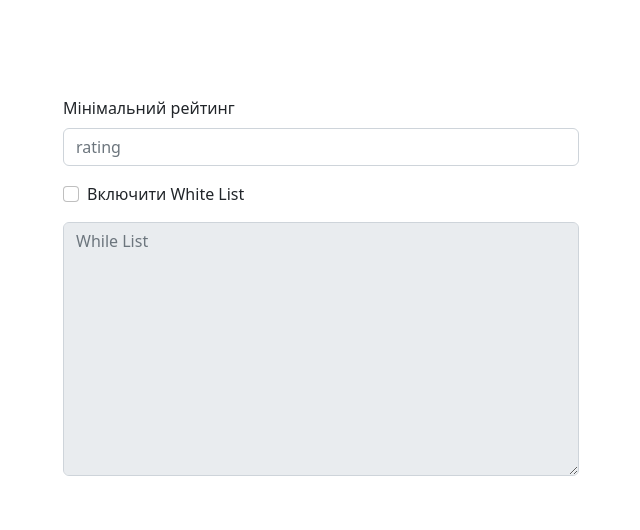
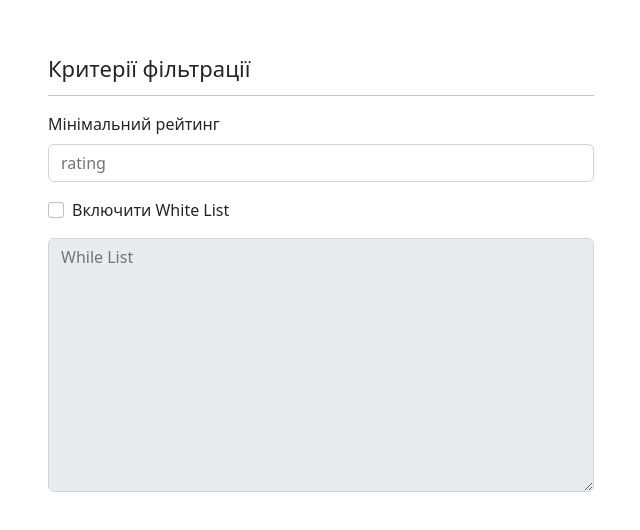
Before and after one commit to alchemycat/Taobao-Chrome-Extension, a browser extension: page options.html in a window 1280 px wide. Shown: the part 114-644 px from the top of the page, without its empty margins (319-959 px from the left). Drawn offline with nearby package versions, Linux system fonts and the light colour scheme.

```diff
--- a/options.css
+++ b/options.css
@@ -3,14 +3,14 @@
   height: 100vh;
   box-sizing: border-box;
 }
-.container {
-  width: 540px;
-  margin: 0 auto;
-  height: 100vh;
-}
-.settings {
+.row {
   height: 100vh;
   display: flex;
-  flex-direction: column;
+  align-items: center;
   justify-content: center;
 }
+.settings__header {
+  font-size: 22px;
+  line-height: 22px;
+  margin: 0;
+}
--- a/options.html
+++ b/options.html
@@ -13,11 +13,58 @@
     <title>Taobao [Options]</title>
   </head>
   <body class="options">
-    <div class="container">
-      <section class="settings">
+    <div class="container-lg">
+      <div class="row">
+        <!-- <div class="col-4">
+          <div
+            class="nav flex-column nav-pills me-3"
+            id="v-pills-tab"
+            role="tablist"
+            aria-orientation="vertical"
+          >
+            <button
+              class="nav-link active"
+              id="v-pills-home-tab"
+              data-bs-toggle="pill"
+              data-bs-target="#v-pills-home"
+              type="button"
+              role="tab"
+              aria-controls="v-pills-home"
+              aria-selected="true"
+            >
+              Критерії фільтрації
+            </button>
+            <button
+              class="nav-link"
+              id="v-pills-profile-tab"
+              data-bs-toggle="pill"
+              data-bs-target="#v-pills-profile"
+              type="button"
+              role="tab"
+              aria-controls="v-pills-profile"
+              aria-selected="false"
+            >
+              Інші налаштування
+            </button>
+          </div>
+        </div> -->
+        <div class="col-6">
+          <div class="tab-content" id="v-pills-tabContent">
+            <div
+              class="tab-pane fade show active"
+              id="v-pills-home"
+              role="tabpanel"
+              aria-labelledby="v-pills-home-tab"
+              tabindex="0"
+            >
+              <div class="settings__wrapper">
+                <h2 class="settings__header">Критерії фільтрації</h2>
+                <hr />
                 <div class="settings__field rating">
                   <div class="mb-3">
-            <label for="mrg" class="form-label">Мінімальний рейтинг</label>
+                    <label for="mrg" class="form-label"
+                      >Мінімальний рейтинг</label
+                    >
                     <input
                       type="text"
                       class="form-control"
@@ -46,7 +93,20 @@
                       rows="10"
                     ></textarea>
                   </div>
-        </section>
+                </div>
+              </div>
+              <div
+                class="tab-pane fade"
+                id="v-pills-profile"
+                role="tabpanel"
+                aria-labelledby="v-pills-profile-tab"
+                tabindex="0"
+              >
+                Інші налаштування
+              </div>
+            </div>
+          </div>
+        </div>
       </div>
     </div>
 
```
Also changed, not shown: content.js (+11 -3 lines), helpers/fetchData.js (+10 -5 lines). Lines whose indentation alone changed are shown as unchanged.
